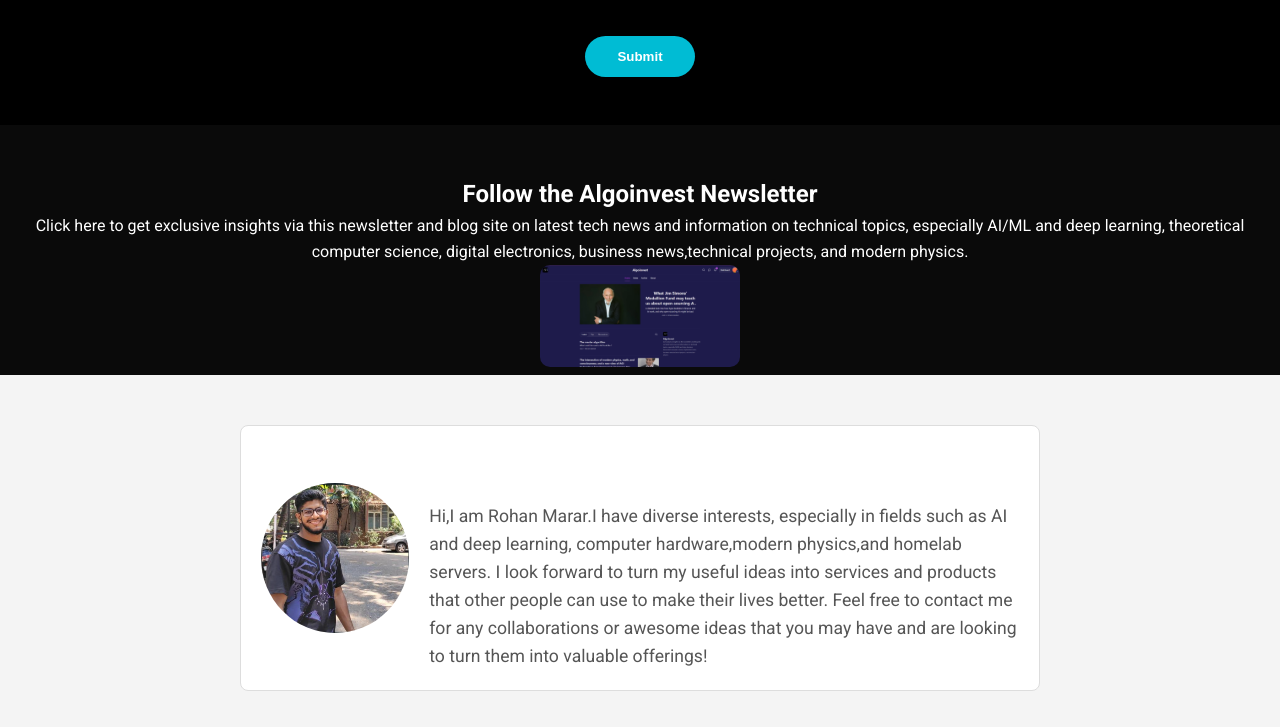
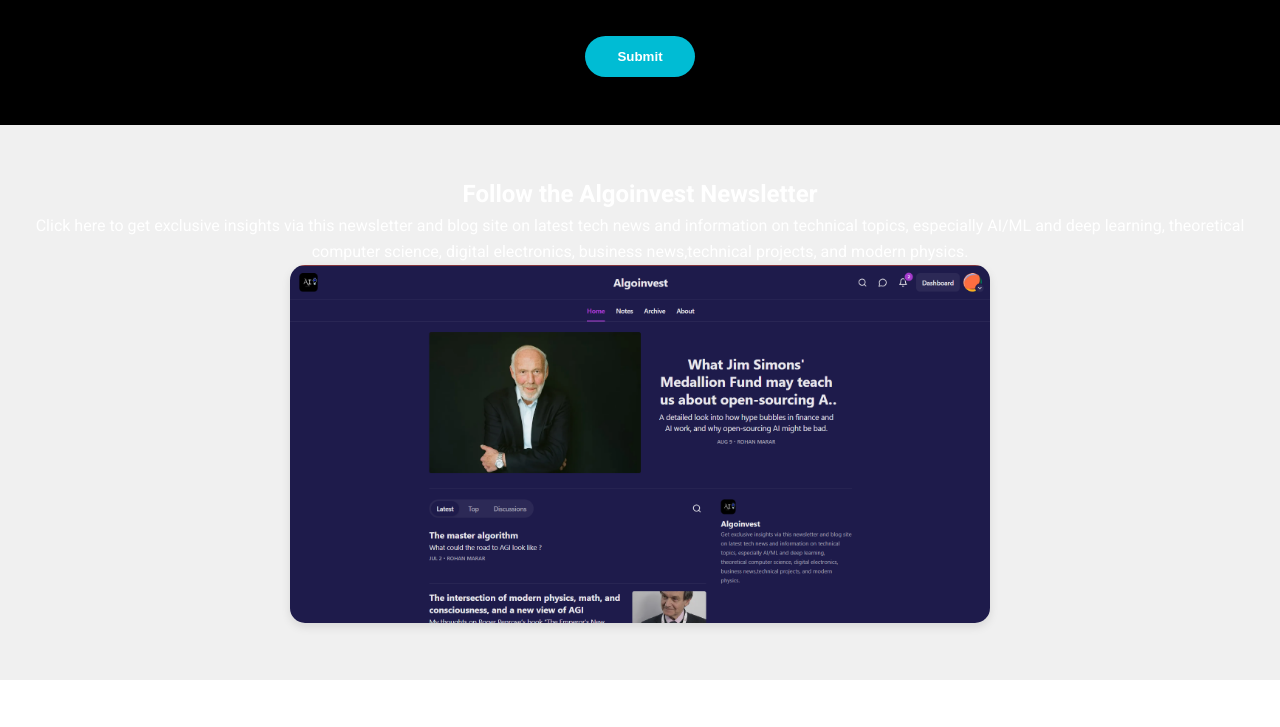
Before and after one commit to AlgorithmInvestigate/AlgorithmInvestigate, a plain HTML site: page index.html in a window 1280 px wide. Shown: the part 2665-3392 px from the top of the page. Drawn offline with Linux system fonts and the light colour scheme.

Commit message:
Update styles.css

```diff
--- a/styles.css
+++ b/styles.css
@@ -169,52 +169,67 @@
 /* Substack Section */
 .substack-section {
   text-align: center;
-  margin-top: 50px;
+  padding: 50px 0;
+  background-color: #f0f0f0; /* Light background for separation */
 }
 
 .substack-image {
-  width: 200px; /* Adjust size as needed */
+  width: 80%; /* Make the image larger, 80% of the screen width */
+  max-width: 700px; /* Ensure it doesn't grow too big on large screens */
   height: auto;
-  cursor: pointer;
-  border-radius: 10px;
+  border-radius: 15px;
+  box-shadow: 0 4px 10px rgba(0, 0, 0, 0.1); /* Add a slight shadow for depth */
+  transition: transform 0.3s ease; /* Hover effect */
+}
+
+.substack-image:hover {
+  transform: scale(1.05); /* Subtle zoom-in on hover */
 }
 
 /* Profile Section */
 .about-section {
-  display: flex;
-  justify-content: center;
-  align-items: center;
-  padding: 50px;
-  background-color: #f4f4f4;
+  padding: 50px 0;
+  background-color: #fff;
 }
 
-.profile {
+.profile-container {
   display: flex;
   align-items: center;
-  max-width: 800px;
-  margin: 0 auto;
+  justify-content: space-between;
+  max-width: 1200px; /* Keep layout centered and tidy */
+  margin: 0 auto; /* Center the container */
   padding: 20px;
   border: 1px solid #ddd;
   border-radius: 8px;
-  background-color: #fff;
+  background-color: #f9f9f9;
+  box-shadow: 0 4px 10px rgba(0, 0, 0, 0.05); /* Slight shadow for a clean, modern look */
 }
 
 .profile-image {
-  width: 150px;
-  height: 150px;
+  width: 200px; /* Adjust the image size */
+  height: 200px;
   border-radius: 50%;
-  margin-right: 20px;
+  object-fit: cover; /* Ensure image fits inside the circle */
+  margin-right: 30px; /* Space between image and text */
+  border: 4px solid #ddd; /* Add border for a polished look */
+}
+
+.profile-description {
+  flex: 1;
+  text-align: left; /* Align the text to the left */
 }
 
 .profile-description h3 {
   margin: 0;
-  font-size: 1.8em;
+  font-size: 2em; /* Make the name more prominent */
+  color: #333; /* Darker text for readability */
 }
 
 .profile-description p {
   margin-top: 10px;
-  color: #555;
-  font-size: 1.1em;
+  font-size: 1.2em; /* Slightly larger text for readability */
+  line-height: 1.6; /* Comfortable line spacing */
+  color: #666; /* Softer text color for body text */
 }
 
 form input, form textarea {
```
